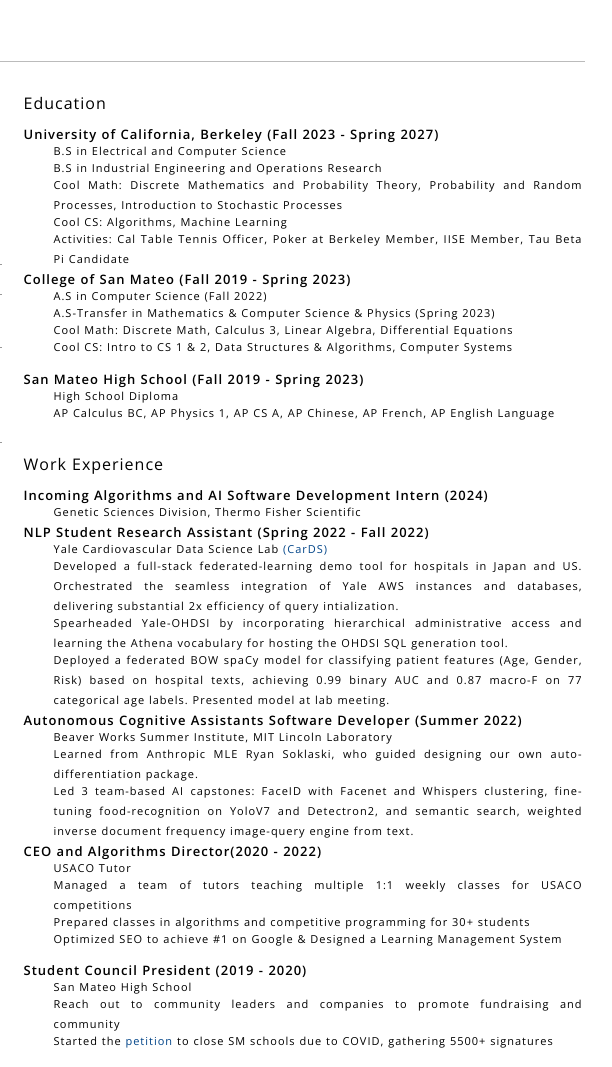
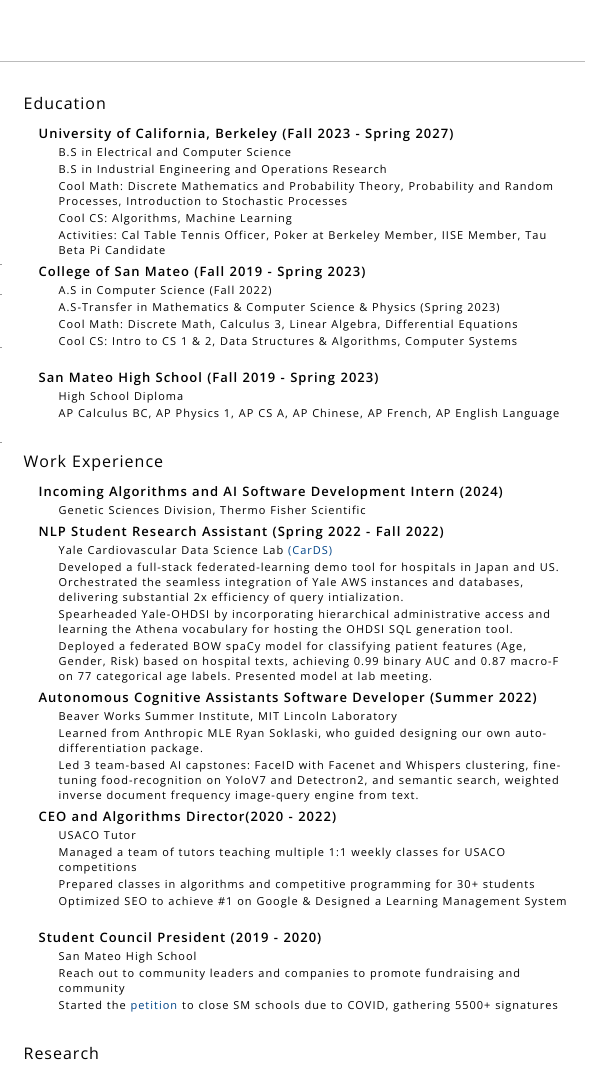
Before and after one commit to ShiftyBlock/davidzyang, a plain HTML site: page index.html in a window 1280 px wide. Shown: the top 1067 px of the page, 443-1055 px from the left. Drawn offline with nearby package versions, Linux system fonts and the light colour scheme.

Commit message:
Update index.html

```diff
--- a/index.html
+++ b/index.html
@@ -62,14 +62,11 @@
        color: #336699;}
 
 p     {font-size:13px;
-          line-height: 1.4;
         font-family: 'Open Sans', sans-serif;
-        text-align:justify;
-        flex-wrap: !important;
-        line-height:20px;
-        font-weight:300;
-        margin:0px;
-        padding:0px 0px;}
+
+
+        margin:5px;
+        padding:0px 10px;}
 
 div   {position:relative;
          border:0px;
```
